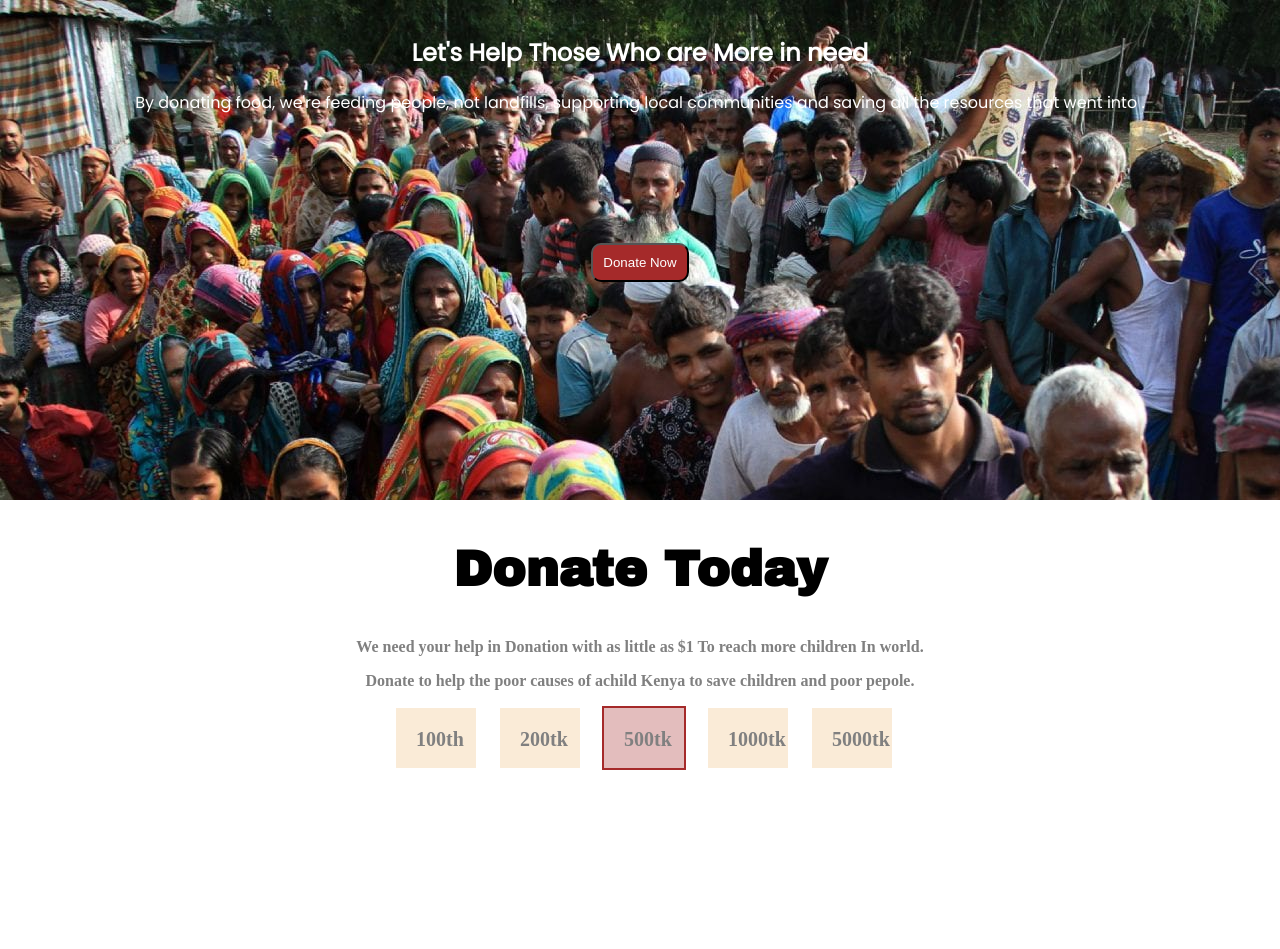
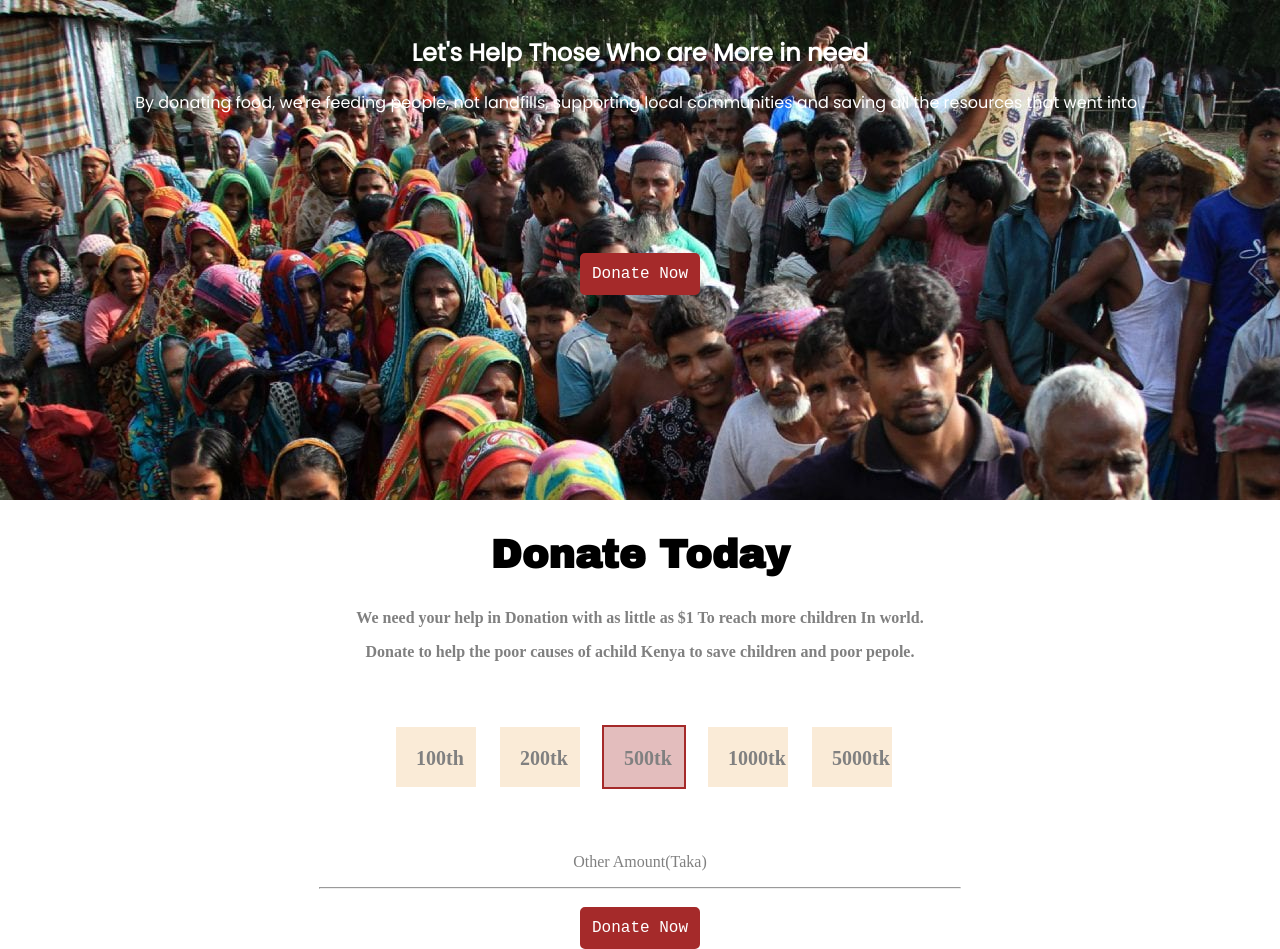
Before and after one commit to srbony/Assignment1, a plain HTML site: page index.html in a window 1280 px wide. Shown: the top 949 px of the page. Before the commit the page ends 800 px from the top, so only its background shows below. Drawn offline with Linux system fonts and the light colour scheme.

Commit message:
added button

```diff
--- a/index.html
+++ b/index.html
@@ -47,6 +47,13 @@
           <div class="box">1000tk</div>
           <div class="box">5000tk</div>
 
+    </section>
+    <section><!--using input and horizontal line-->
+       <div class="input">
+            <p>Other Amount(Taka)</p>
+             <hr>
+             <button id="button2" type="text">Donate Now</button>
+       </div>
 
 
 
--- a/style.css
+++ b/style.css
@@ -23,11 +23,14 @@ body{
 
 }
 #button button{
-    padding:10px 10px;
-    border-radius: 10px;
-
+    padding:10px;
     color:white;
-    background-color:brown;
+    background-color: brown;
+    border-radius:5px;
+    font-size:medium;
+    border:solid brown 2px;
+    margin-top:10px;
+    font-family: 'Courier New', Courier, monospace;
 
 
 }
@@ -38,13 +41,14 @@ body{
 #text-header{
 
     font-family: 'Archivo Black', sans-serif;
-    font-size: 50px;
+    font-size: 40px;
     }
 #paragraph {
     color: gray;
     font-weight:bold;
 }
 .container{
+    margin-top: 5%;;
     width:100%;
     display:flex;
     margin-left:30%;
@@ -52,6 +56,7 @@ body{
 
 }
 .box{
+
     padding:20px;
     border:2px solid white;
     width:40px;
@@ -80,3 +85,26 @@ body{
     background-color:rgba(165, 42, 42, 0.308);
 
 }
+.input{
+    width:100%;
+    text-align: center;
+
+    margin-top:5%;;
+    color:gray;
+}
+
+
+.input hr{
+    width:50%;
+}
+#button2{
+    padding:10px;
+    color:white;
+    background-color: brown;
+    border-radius:5px;
+    font-size:medium;
+    border:solid brown 2px;
+    margin-top:10px;
+    font-family: 'Courier New', Courier, monospace;
+
+}
```
